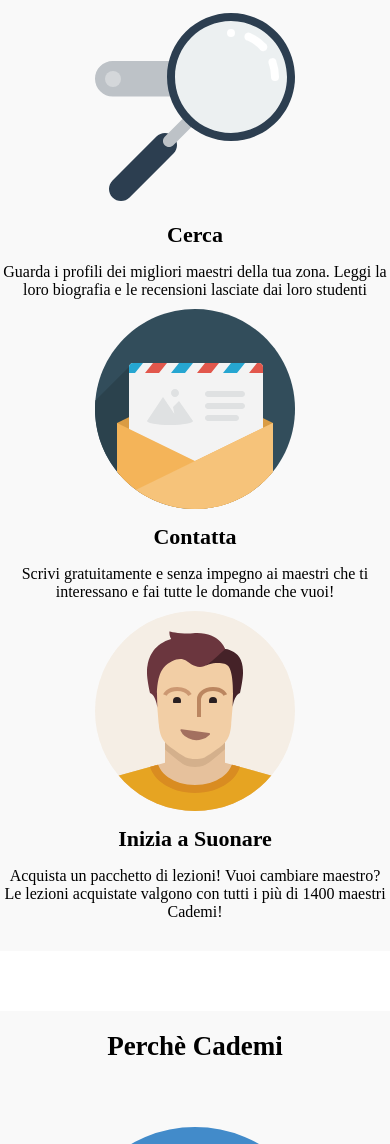
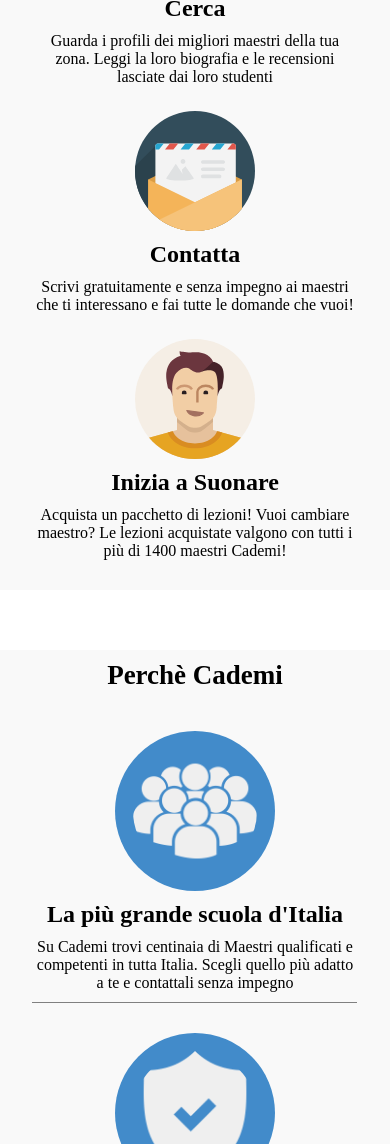
Before and after one commit to Stefano-Bodritti/html-css-resp-wannabe-12bool, a plain HTML site: page index.html in a window 390 px wide. Shown: the part 856-2000 px from the top of the page. Drawn offline with Linux system fonts and the light colour scheme.

Commit message:
Responsive per smartphone

```diff
--- a/css/style.css
+++ b/css/style.css
@@ -12,20 +12,20 @@
   font-size: 35px;
 }
 
+h2 {
+  font-size: 27px;
+  padding: 20px;
+}
+
+h3 {
+  font-size: 20px;
+  margin: 15px;
+}
+
 img {
   height: 200px;
   display: block;
   margin: 10px auto;
-}
-
-h3 {
-  font-size: 22px;
-  margin: 15px;
-}
-
-h2 {
-  font-size: 27px;
-  padding: 20px;
 }
 
 /* sezione how */
@@ -44,7 +44,7 @@
 }
 
 .why .row {
-  border-bottom: 1px solid black;
+  border-bottom: 1px solid grey;
   padding: 35px 0 15px;
 }
 
@@ -75,3 +75,37 @@
     padding-right: 15px;
   }
 }
+
+/* responsive <768px */
+@media screen and (max-width: 767px) {
+
+  img {
+    height: 120px;
+  }
+
+  h2 {
+    padding: 10px;
+  }
+
+  h3 {
+    font-size: 24px;
+    margin: 10px;
+  }
+
+  .lezioni .blocco {
+    padding-top: 10px;
+  }
+
+  .how .blocco {
+    margin-bottom: 15px;
+  }
+
+  .why img {
+    height: 160px;
+    padding: 18px;
+  }
+
+  .why .row {
+    padding: 20px 0 10px;
+  }
+}
--- a/index.html
+++ b/index.html
@@ -4,6 +4,7 @@
     <meta charset="UTF-8">
     <meta name="viewport" content="width=device-width, initial-scale=1.0">
     <meta http-equiv="X-UA-Compatible" content="ie=edge">
+    <!-- framework -->
     <link rel="stylesheet" href="css/12bool.css">
     <link rel="stylesheet" href="css/style.css">
     <title>Boolean aCademy</title>
@@ -13,12 +14,12 @@
     <section class="lezioni">
       <h1>Lezioni dove vuoi tu</h1>
       <div class="container">
-        <div class="col-lg-6 col-md-6 blocco">
+        <div class="col-lg-6 col-md-6 col-xs-10 offset-xs-1 blocco">
           <img src="img/icon/maps.png" alt="Maps">
           <h3>A casa tua</h3>
           <p>Scegli il tuo maestro preferito e prenota la prima lezione a casa tua, a casa del maestro o nel suo studio</p>
         </div>
-        <div class="col-lg-6 col-md-6 blocco">
+        <div class="col-lg-6 col-md-6 col-xs-10 offset-xs-1 blocco">
           <img src="img/icon/screen.png" alt="Schermo">
           <h3>Online</h3>
           <p>Impara senza muoverti da casa! Scegli da una vastissima lista di maestri abilitati all'insegnamento online, senza doverti preoccupare di distanze e spostamenti</p>
@@ -30,17 +31,17 @@
     <section class="how grey">
       <h2>Come Funziona</h2>
       <div class="container">
-        <div class="col-lg-4 col-md-6 blocco">
+        <div class="col-lg-4 col-md-6 col-xs-10 offset-xs-1 blocco">
           <img src="img/search.svg" alt="Lente">
           <h3>Cerca</h3>
           <p>Guarda i profili dei migliori maestri della tua zona. Leggi la loro biografia e le recensioni lasciate dai loro studenti</p>
         </div>
-        <div class="col-lg-4 col-md-6 blocco">
+        <div class="col-lg-4 col-md-6 col-xs-10 offset-xs-1 blocco">
           <img src="img/letter.svg" alt="Lettera">
           <h3>Contatta</h3>
           <p>Scrivi gratuitamente e senza impegno ai maestri che ti interessano e fai tutte le domande che vuoi!</p>
         </div>
-        <div class="col-lg-4 col-md-6 offset-md-3">
+        <div class="col-lg-4 col-md-6 offset-md-3 col-xs-10 offset-xs-1">
           <img src="img/male.svg" alt="Ragazzo">
           <h3>Inizia a Suonare</h3>
           <p>Acquista un pacchetto di lezioni! Vuoi cambiare maestro? Le lezioni acquistate valgono con tutti i più di 1400 maestri Cademi!</p>
@@ -52,17 +53,17 @@
     <section class="why grey">
       <h2>Perchè Cademi</h2>
       <div class="container">
-        <div class="col-lg-12 col-md-6 row">
+        <div class="col-lg-12 col-md-6 col-xs-10 offset-xs-1 row">
           <img src="img/icon/profile.png" alt="Gruppo">
           <h3>La più grande scuola d'Italia</h3>
           <p>Su Cademi trovi centinaia di Maestri qualificati e competenti in tutta Italia. Scegli quello più adatto a te e contattali senza impegno</p>
         </div>
-        <div class="col-lg-12 col-md-6 row">
+        <div class="col-lg-12 col-md-6 col-xs-10 offset-xs-1 row">
           <img src="img/icon/secure.png" alt="Sicurezza">
           <h3>Soddisfazione Garantita</h3>
           <p>Se non sei soddisfatto del tuo maestro, puoi cambiarlo senza costi aggiuntivi. Le lezioni acquistate su Cademi possono essere utilizzate con tutti i nostri maestri e il nostro team è sempre disponibile per darti un consiglio!</p>
         </div>
-        <div class="col-lg-12 col-md-6 offset-md-3 row">
+        <div class="col-lg-12 col-md-6 offset-md-3 col-xs-10 offset-xs-1 row">
           <img src="img/icon/flex.png" alt="Flessibile">
           <h3>Flessibile e Conveniente</h3>
           <p>Cademi non ha alcun costo d’iscrizione a differenza delle scuole di musica tradizionali. Inoltre, sei tu a scegliere dove fare lezione e gli orari delle tue lezioni.</p>
```
